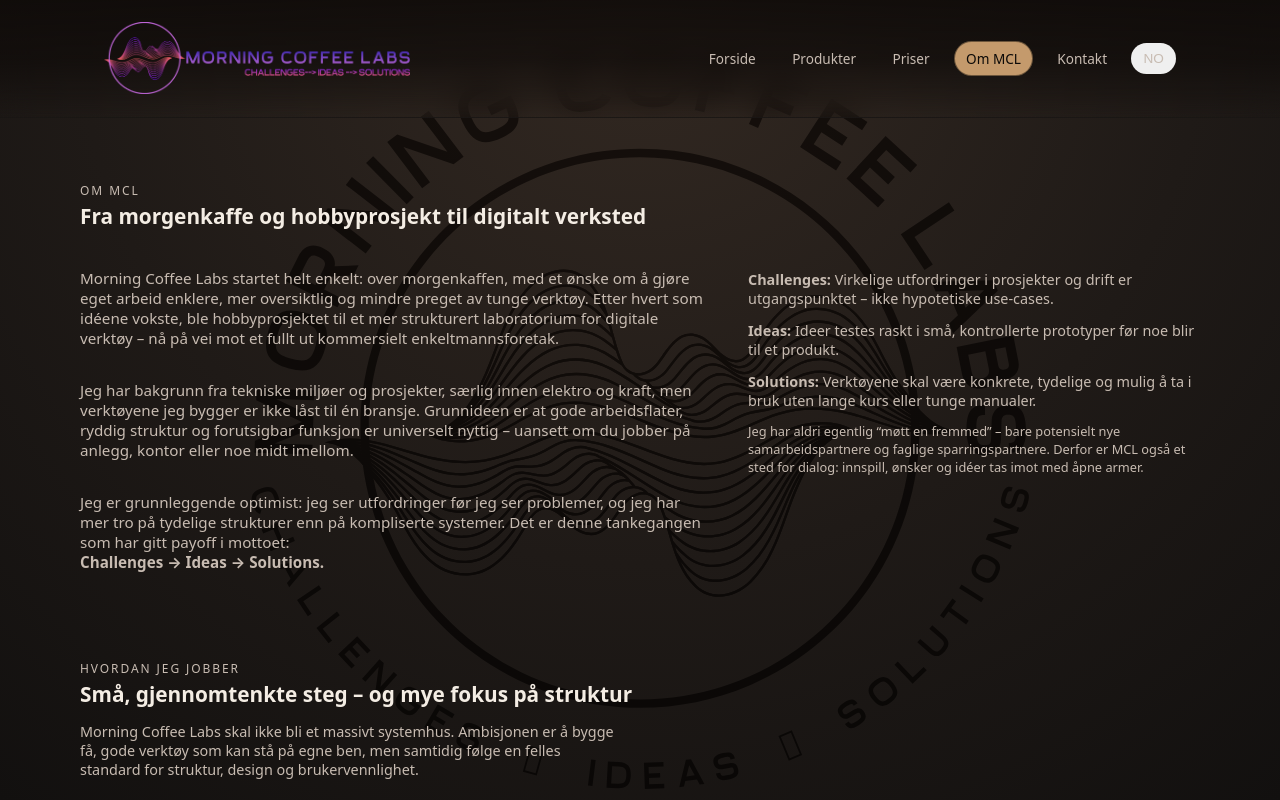
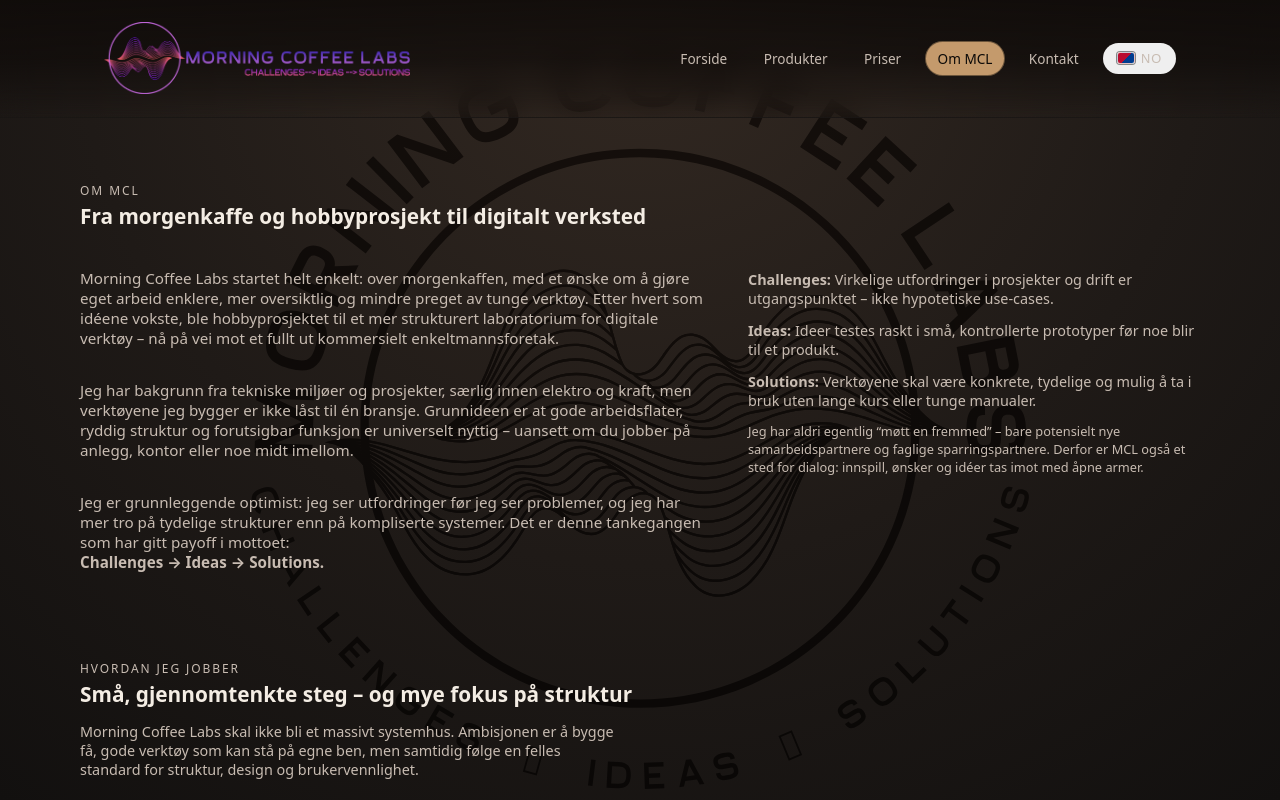
Before and after one commit to Tony-MCL/website_V2, a Next.js app: page /om in a window 1280 px wide. Shown: the top 800 px of the page. Built offline with nearby package versions, Linux system fonts and the light colour scheme.

Commit message:
Update globals.css

```diff
--- a/app/globals.css
+++ b/app/globals.css
@@ -156,6 +156,46 @@
     font-size: 0.75rem;
     color: var(--mcl-text-muted);
   }
+}
+/* Språk-toggle med diagonalt delt "flagg" */
+
+.lang-toggle {
+  display: inline-flex;
+  align-items: center;
+  gap: 0.4rem;
+  padding-inline: 0.8rem;
+}
+
+.lang-toggle-flag {
+  width: 18px;
+  height: 12px;
+  border-radius: 3px;
+  border: 1px solid rgba(244, 237, 228, 0.8);
+  box-shadow: 0 0 0 1px rgba(0, 0, 0, 0.45);
+  background: linear-gradient(
+    135deg,
+    #ba0c2f 0%,
+    #ba0c2f 50%,
+    #003c8f 50%,
+    #003c8f 100%
+  );
+}
+
+/* Når engelsk er aktiv, "vipper" vi fargene, så det føles som at
+   den andre diagonalen dominerer */
+.lang-toggle--en .lang-toggle-flag {
+  background: linear-gradient(
+    135deg,
+    #003c8f 0%,
+    #003c8f 50%,
+    #ba0c2f 50%,
+    #ba0c2f 100%
+  );
+}
+
+.lang-toggle-label {
+  font-size: 0.8rem;
+  letter-spacing: 0.08em;
 }
 
 /* ===== Buttons ===== */
```
